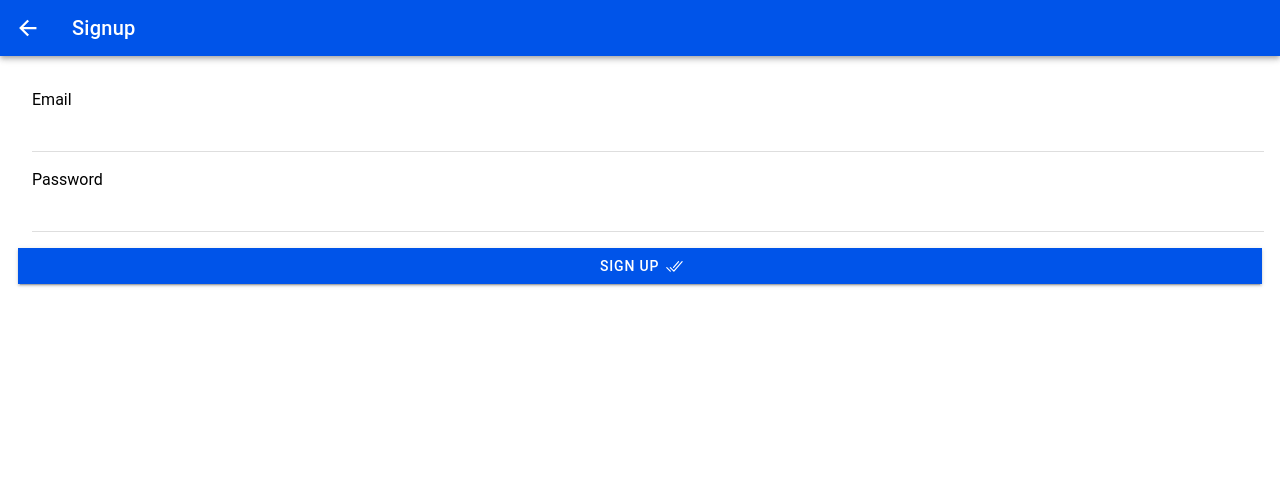
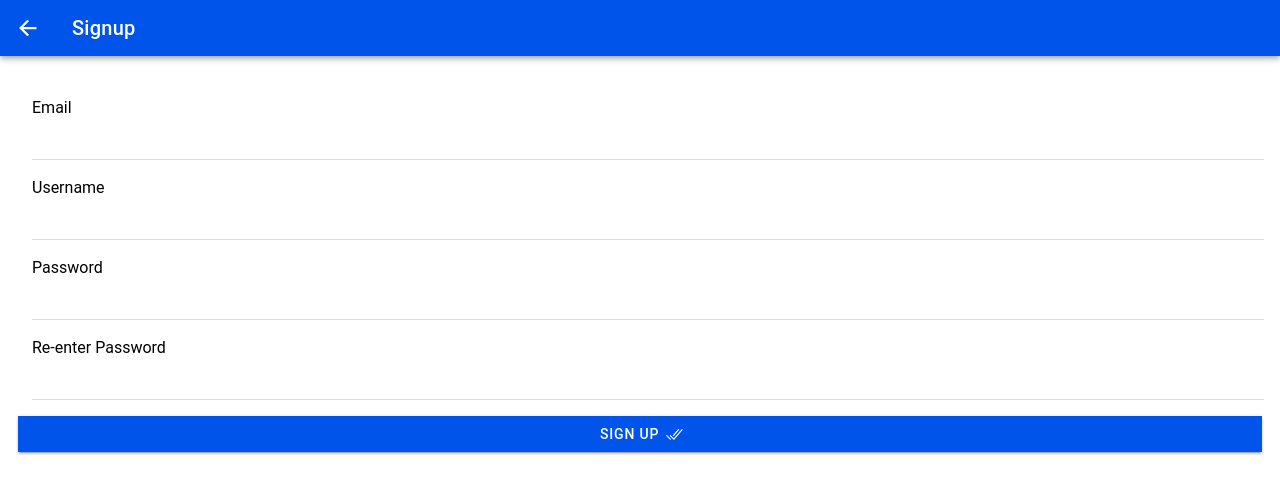
Before and after one commit to Back-to-the-queue/GeoSecure, a React (Vite) app: page /signup in a window 1280 px wide. Shown: the top 494 px of the page. Built offline with nearby package versions, Linux system fonts and the light colour scheme.

Commit message:
Added username and confirm password to signup

```diff
--- a/src/pages/Signup/Signup.tsx
+++ b/src/pages/Signup/Signup.tsx
@@ -1,5 +1,5 @@
 import React, { useState } from 'react';
-import { IonPage, IonHeader, IonToolbar, IonTitle, IonContent, IonInput, IonItem, IonLabel, IonButton, IonLoading, IonIcon, IonBackButton, IonButtons, IonAlert } from '@ionic/react';
+import { IonPage, IonHeader, IonToolbar, IonTitle, IonContent, IonInput, IonItem, IonLabel, IonButton, IonLoading, IonIcon, IonBackButton, IonButtons, IonAlert, IonList } from '@ionic/react';
 import { useHistory } from 'react-router-dom';
 import axios, {AxiosResponse, AxiosError} from 'axios';
 import { checkmarkDoneOutline } from 'ionicons/icons';
@@ -7,15 +7,23 @@ import { checkmarkDoneOutline } from 'ionicons/icons';
 const Signup: React.FC = () => {
   const API_BASE_URL = 'https://mweziomrrb.execute-api.us-east-1.amazonaws.com/prod';
   const [email, setEmail] = useState('');
+  const [username, setUsername] = useState('');
   const [password, setPassword] = useState('');
+  const [confirmPassword, setConfirmPassword] = useState('');
   const [loading, setLoading] = useState(false);
   const [error, showError] = useState('');
   const history = useHistory();
 
   const handleSignup = async () => {
+    if (password != confirmPassword)
+    {
+      showError("different-passwords");
+    }
+    else
+    {
       setLoading(true);
 
-    axios.post(`${API_BASE_URL}/signup`, { email, password })
+      axios.post(`${API_BASE_URL}/signup`, {email, username, password})
       .then((response: AxiosResponse) => {
         console.log(response.data);
         setLoading(false);
@@ -34,6 +42,7 @@ const Signup: React.FC = () => {
           showError("existing-account");
         }
       })
+    }
   };
 
   return (
@@ -46,19 +55,31 @@ const Signup: React.FC = () => {
           <IonTitle>Signup</IonTitle>
         </IonToolbar>
       </IonHeader>
+
       <IonContent scrollY={false} className="ion-padding">
+        <IonList>
           <IonItem>
             <IonLabel position="floating">Email</IonLabel>
             <IonInput className="ion-margin-top" type="email" value={email} onIonInput={(e) => setEmail(e.detail.value!)} required />
           </IonItem>
           <IonItem>
+            <IonLabel position="floating">Username</IonLabel>
+            <IonInput className="ion-margin-top" type="text" value={username} onIonInput={(e) => setUsername(e.detail.value!)} required />
+          </IonItem>
+          <IonItem>
             <IonLabel position="floating">Password</IonLabel>
             <IonInput className="ion-margin-top" type="password" value={password} onIonInput={(e) => setPassword(e.detail.value!)} required />
+          </IonItem>
+          <IonItem>
+            <IonLabel position="floating">Re-enter Password</IonLabel>
+            <IonInput className="ion-margin-top" type="password" value={confirmPassword} onIonInput={(e) => setConfirmPassword(e.detail.value!)} required />
           </IonItem>
           <IonButton expand="full" onClick={handleSignup} disabled={loading} className="ion-margin-top">
             Sign Up
             <IonIcon icon={checkmarkDoneOutline} slot="end" />
           </IonButton>
+        </IonList>
+
         <IonLoading isOpen={loading} message={'Signing up...'} />
 
         <IonAlert
@@ -75,6 +96,13 @@ const Signup: React.FC = () => {
           buttons={['CLOSE']}
           onDidDismiss={() => showError('')}
         ></IonAlert>
+        <IonAlert
+          isOpen={error=="different-passwords"}
+          header="Passwords Do Not Match"
+          message="Please make sure both password fields are the same."
+          buttons={['CLOSE']}
+          onDidDismiss={() => showError('')}
+        ></IonAlert>
       </IonContent>
     </IonPage>
   );
```
Lines whose indentation alone changed are shown as unchanged.
